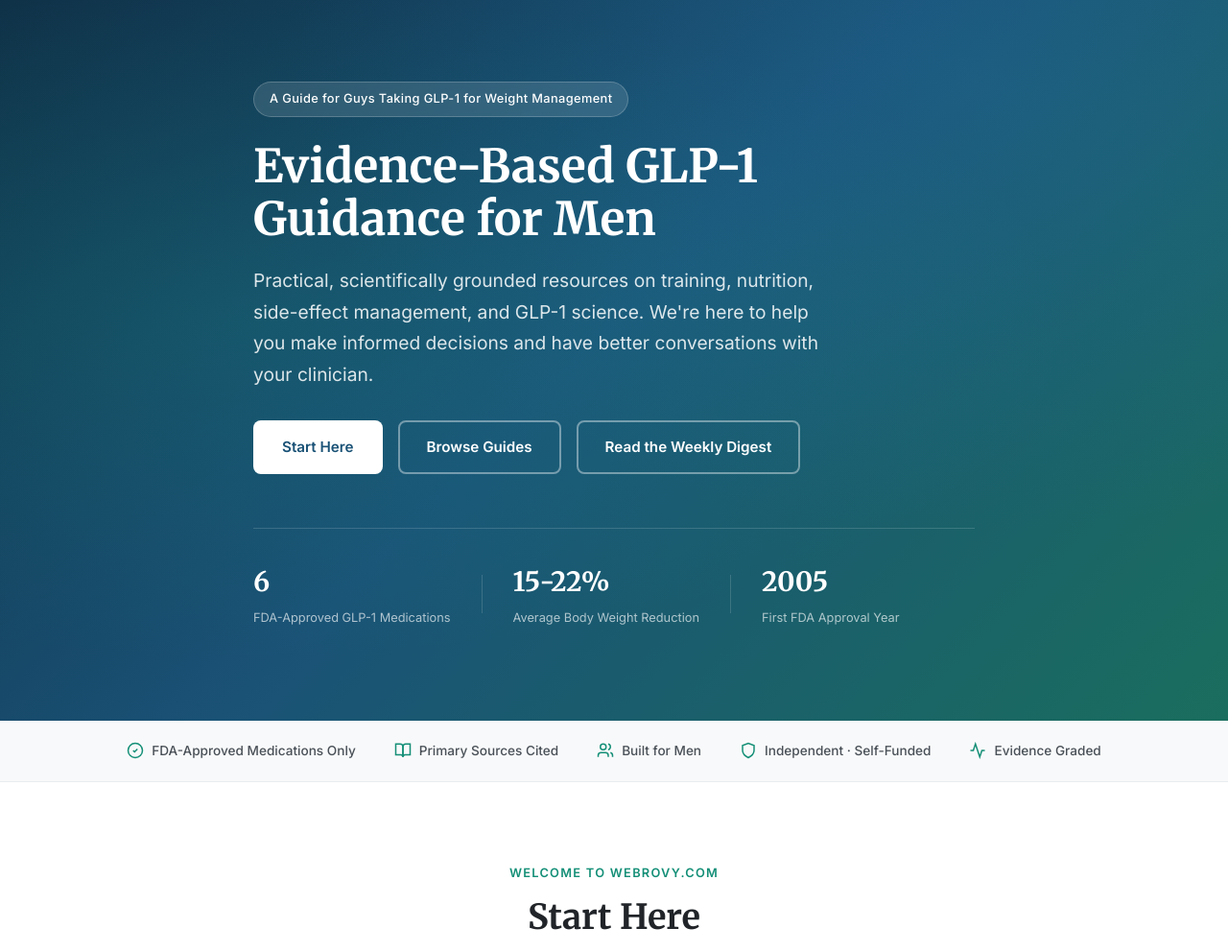
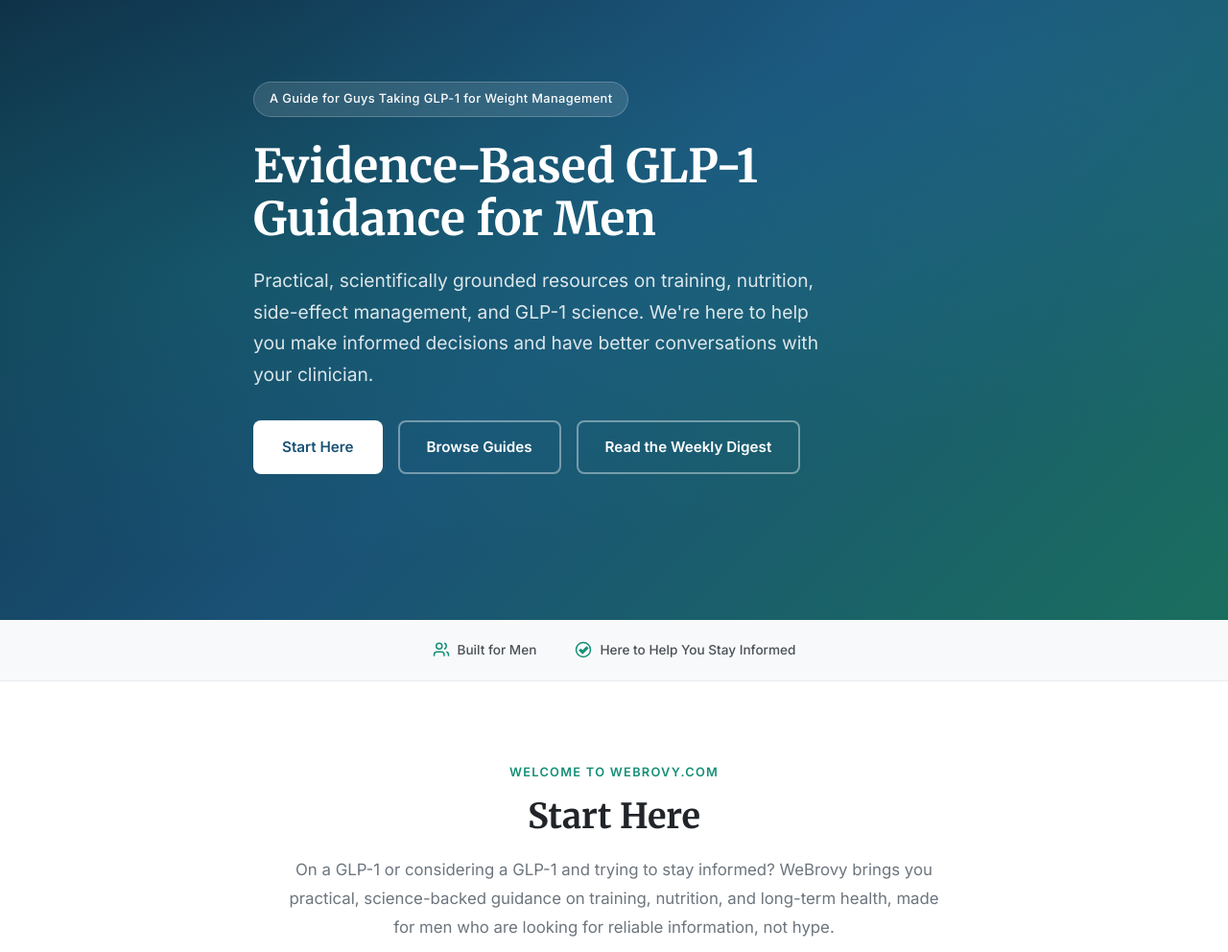
Before and after one commit to WeBrovy/webrovy.com, a plain HTML site: page index.html in a window 1280 px wide. Shown: the part 75-1067 px from the top of the page at 96% size. Drawn offline with Linux system fonts and the light colour scheme.

Commit message:
text and icon edits below hero image

```diff
--- a/index.html
+++ b/index.html
@@ -52,22 +52,6 @@
         <a href="#what-you-will-find" class="btn btn-outline">Browse Guides</a>
         <a href="#weekly-digest" class="btn btn-outline">Read the Weekly Digest</a>
       </div>
-      <div class="hero-stats">
-        <div class="stat">
-          <span class="stat-number">6</span>
-          <span class="stat-label">FDA-Approved GLP-1 Medications</span>
-        </div>
-        <div class="stat-divider"></div>
-        <div class="stat">
-          <span class="stat-number">15-22%</span>
-          <span class="stat-label">Average Body Weight Reduction</span>
-        </div>
-        <div class="stat-divider"></div>
-        <div class="stat">
-          <span class="stat-number">2005</span>
-          <span class="stat-label">First FDA Approval Year</span>
-        </div>
-      </div>
     </div>
   </header>
 
@@ -76,24 +60,12 @@
     <div class="container">
       <div class="trust-items">
         <div class="trust-item">
-          <svg viewBox="0 0 24 24" fill="none" stroke="currentColor" stroke-width="2"><path d="M9 12l2 2 4-4"/><path d="M12 2a10 10 0 1 0 0 20 10 10 0 0 0 0-20z"/></svg>
-          <span>FDA-Approved Medications Only</span>
-        </div>
-        <div class="trust-item">
-          <svg viewBox="0 0 24 24" fill="none" stroke="currentColor" stroke-width="2"><path d="M2 3h6a4 4 0 0 1 4 4v14a3 3 0 0 0-3-3H2z"/><path d="M22 3h-6a4 4 0 0 0-4 4v14a3 3 0 0 1 3-3h7z"/></svg>
-          <span>Primary Sources Cited</span>
-        </div>
-        <div class="trust-item">
           <svg viewBox="0 0 24 24" fill="none" stroke="currentColor" stroke-width="2"><path d="M16 21v-2a4 4 0 0 0-4-4H6a4 4 0 0 0-4 4v2"/><circle cx="9" cy="7" r="4"/><path d="M22 21v-2a4 4 0 0 0-3-3.87"/><path d="M16 3.13a4 4 0 0 1 0 7.75"/></svg>
           <span>Built for Men</span>
         </div>
         <div class="trust-item">
-          <svg viewBox="0 0 24 24" fill="none" stroke="currentColor" stroke-width="2"><path d="M12 22s8-4 8-10V5l-8-3-8 3v7c0 6 8 10 8 10z"/></svg>
-          <span>Independent &middot; Self-Funded</span>
-        </div>
-        <div class="trust-item">
-          <svg viewBox="0 0 24 24" fill="none" stroke="currentColor" stroke-width="2"><path d="M22 12h-4l-3 9L9 3l-3 9H2"/></svg>
-          <span>Evidence Graded</span>
+          <svg viewBox="0 0 24 24" fill="none" stroke="currentColor" stroke-width="2"><path d="M12 2C6.48 2 2 6.48 2 12s4.48 10 10 10 10-4.48 10-10S17.52 2 12 2zm-1 15l-4-4 1.41-1.41L11 14.17l5.59-5.59L18 10l-7 7z"/></svg>
+          <span>Here to Help You Stay Informed</span>
         </div>
       </div>
     </div>
```
